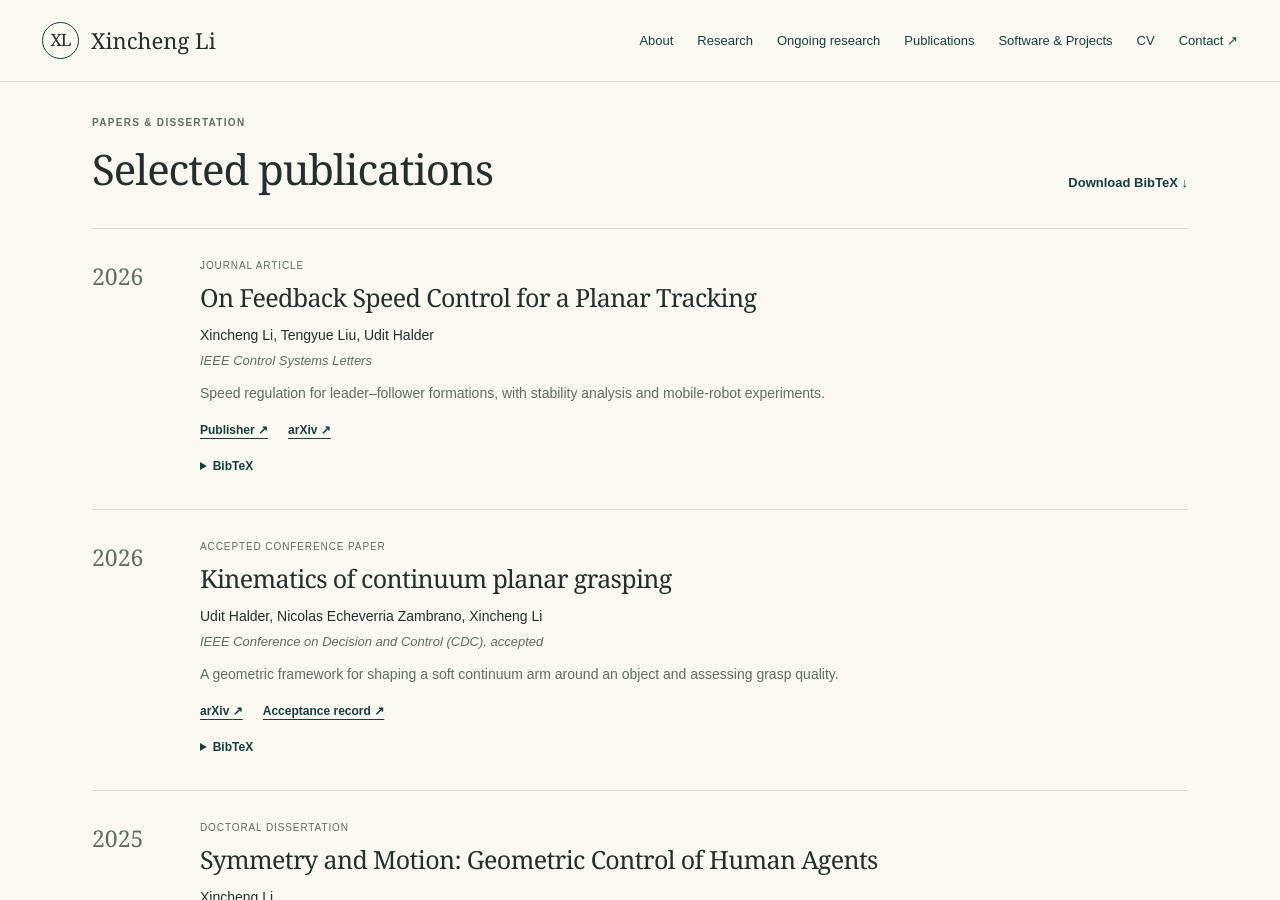
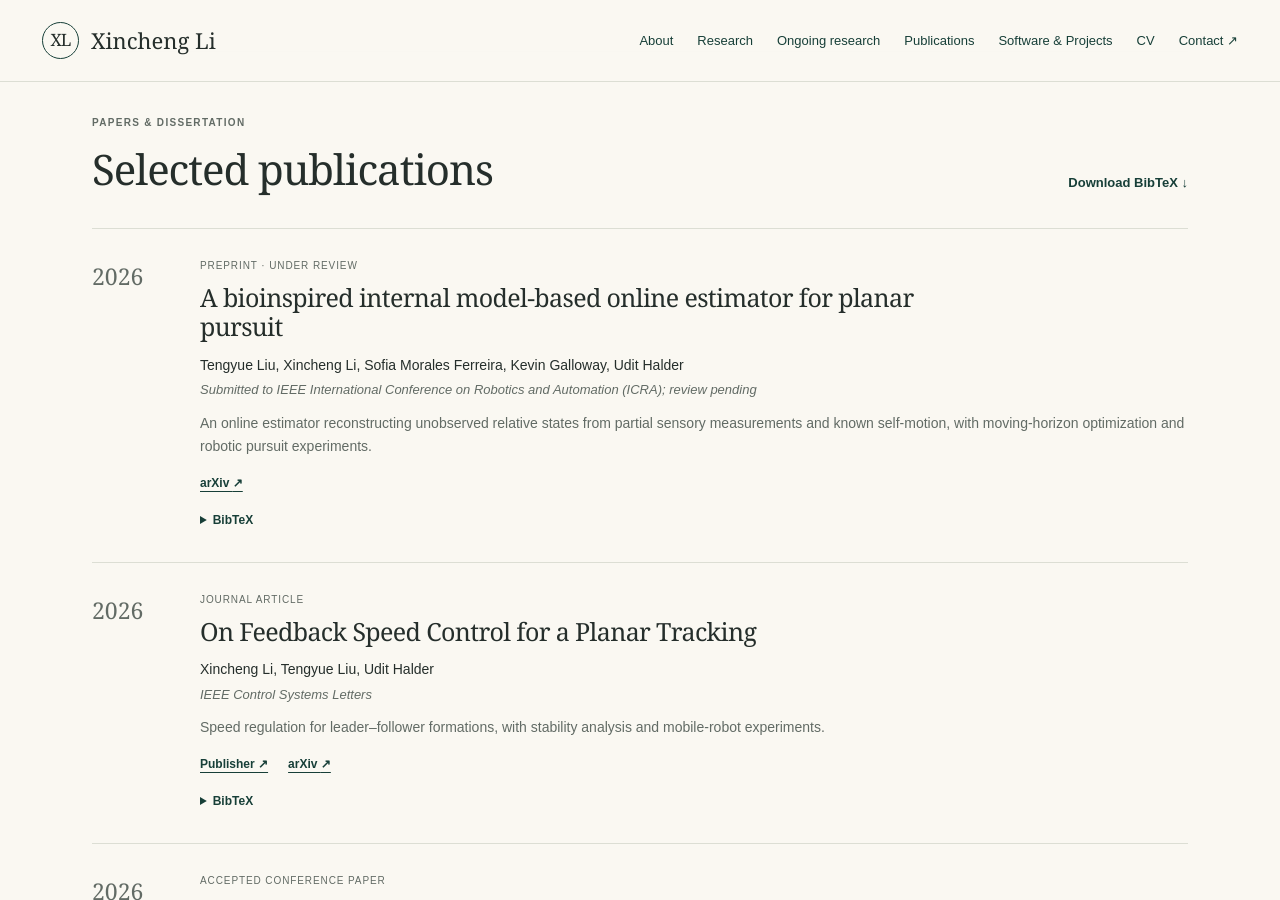
Before and after one commit to lixc1/lixc1.github.io, a Jekyll site: the page built from index.md, in a window 1280 px wide and 900 px high, scrolled down 1905 px. Built offline with Jekyll 4.4.1, drawn with Linux system fonts in a browser that asks for light colours; some of the changed text lies outside the part shown.

Commit message:
new publications

```diff
--- a/_data/profile.yml
+++ b/_data/profile.yml
@@ -27,4 +27,4 @@ bio:
   - I received my Ph.D. in Electrical Engineering from the University of Maryland, College Park in 2025, advised by Professor P. S. Krishnaprasad. My dissertation developed geometric models of human movement and control methods for interacting agents using Lie groups and equi-affine geometry.
 portrait: /assets/images/xincheng-li.png
 cv_pdf: /assets/files/CV_Xincheng_Li.pdf
-updated: September 2026
+updated: October 2026
--- a/_data/publications.yml
+++ b/_data/publications.yml
@@ -1,3 +1,23 @@
+- title: A bioinspired internal model-based online estimator for planar pursuit
+  authors: Tengyue Liu, Xincheng Li, Sofia Morales Ferreira, Kevin Galloway, Udit Halder
+  year: 2026
+  type: Preprint · Under review
+  venue: Submitted to IEEE International Conference on Robotics and Automation (ICRA); review pending
+  summary: An online estimator reconstructing unobserved relative states from partial sensory measurements and known self-motion, with moving-horizon optimization and robotic pursuit experiments.
+  links:
+    - label: arXiv
+      url: https://arxiv.org/abs/2609.25470
+  bibtex: |
+    @misc{liu2026bioinspired,
+      title={A bioinspired internal model-based online estimator for planar pursuit},
+      author={Liu, Tengyue and Li, Xincheng and Morales Ferreira, Sofia and Galloway, Kevin and Halder, Udit},
+      year={2026},
+      eprint={2609.25470},
+      archivePrefix={arXiv},
+      primaryClass={cs.RO},
+      note={Submitted to IEEE ICRA; under review},
+      url={https://arxiv.org/abs/2609.25470}
+    }
 - title: On Feedback Speed Control for a Planar Tracking
   authors: Xincheng Li, Tengyue Liu, Udit Halder
   year: 2026
```
